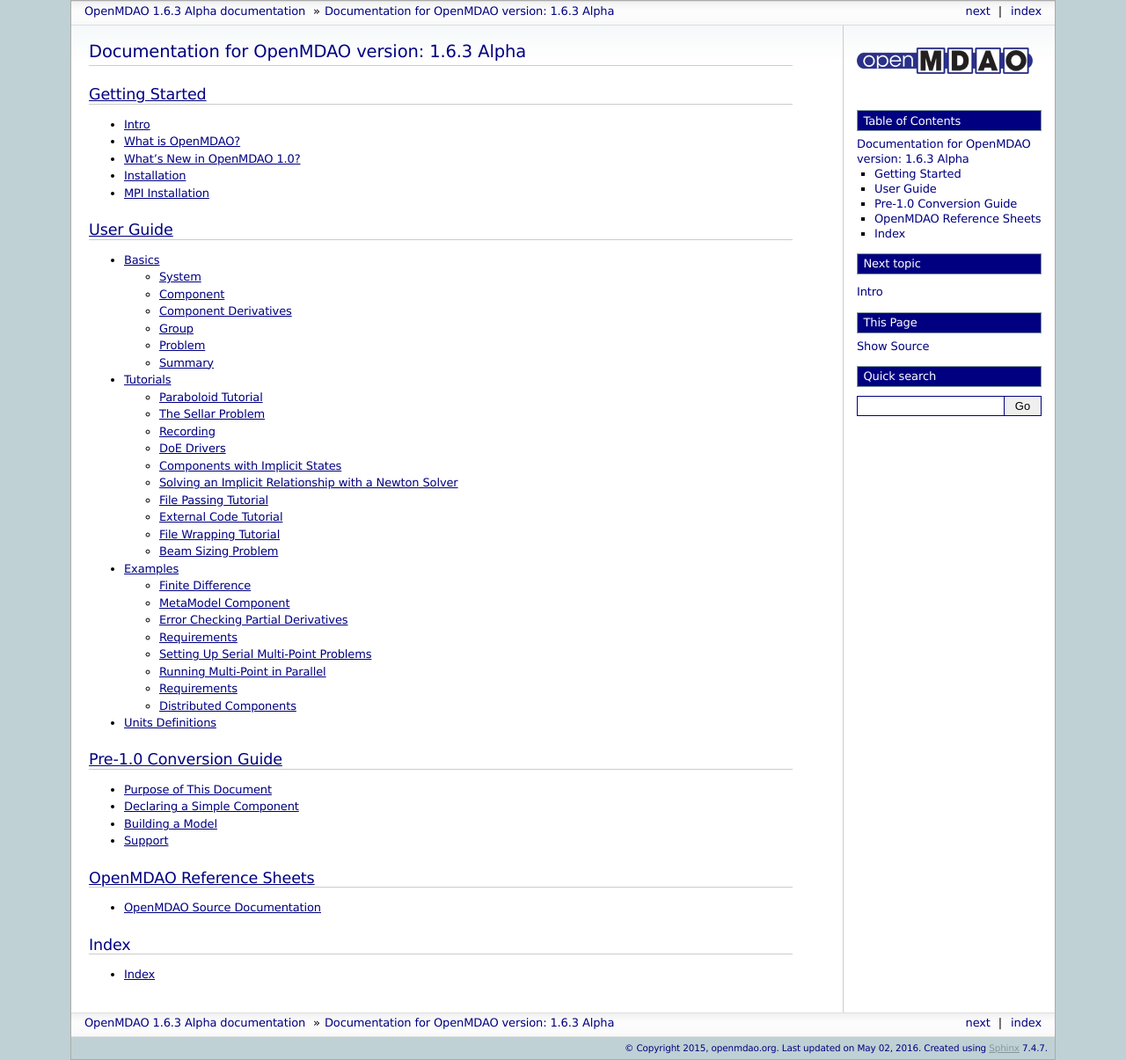
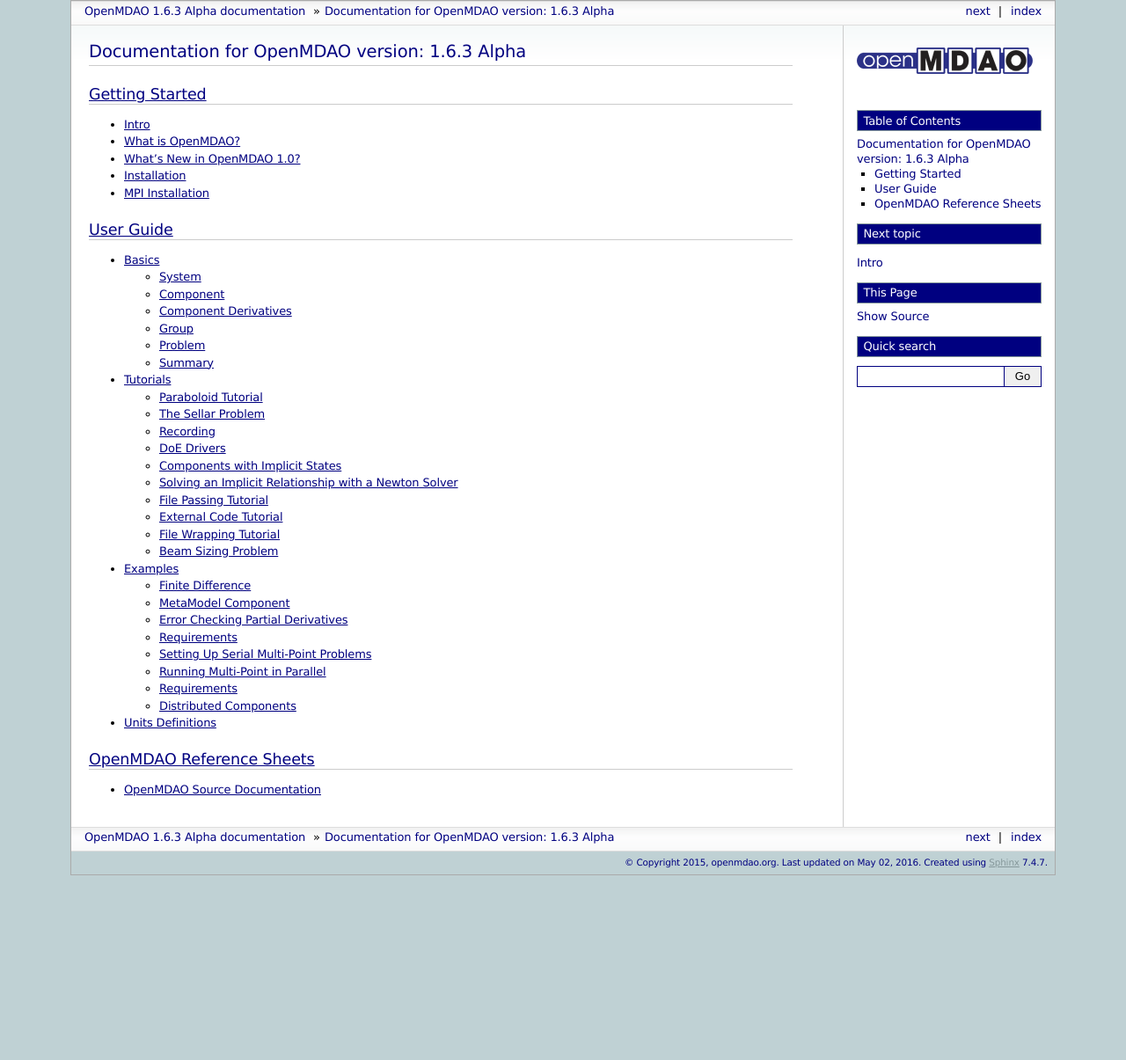
Before and after one commit to OpenMDAO/OpenMDAO1, a Sphinx documentation site: the page built from openmdao/docs/index.rst, in a window 1280 px wide. Shown: the whole page at 88% size. Built offline with Sphinx 7.4.7, drawn with Linux system fonts in a browser that asks for light colours; after the commit the page ends 995 px from its top, so only the background shows below that; part of the change alters nothing that is shown.

Commit message:
fixing broken links, removing conversion guide, pruning toctree depth of source docs

```diff
--- a/openmdao/docs/conversion-guide/conversion.rst
+++ /dev/null
@@ -1,514 +0,0 @@
-
-.. _Conversion-Guide:
-
-========================
-Purpose of This Document
-========================
-
-The purpose behind the OpenMDAO Conversion Guide is to help users of previous
-versions of OpenMDAO (versions up to and including 0.13.0) to change their models
-over to the new OpenMDAO 1.0.0 design.  This will require some re-thinking and
-re-structuring.  If you are new to OpenMDAO, you should be able to start writing
-new models, and this guide should not pertain to you.  You should check out our
-`OpenMDAO User Guide`_.
-
-.. _OpenMDAO User Guide: ../usr-guide/basics.html
-
-If you do not have OpenMDAO v 1.0 installed, you should first view our `Getting
-Started Guide`_.  Then we would recommend becoming familiar with the new building
-blocks of OpenMDAO in the User Guide's 'Basics_' section
-
-.. _Getting Started Guide: ../getting-started/install.html
-.. _Basics: ../usr-guide/basics.html
-
-
-Conceptually, the core building blocks of OpenMDAO 1.0 are similar to those
-found in previous versions, but the syntax you use to define those building blocks
-is different.  This guide will start by describing the differences you'll
-see when defining a Component.  Then we'll move on to the process of connecting
-your Components and building your model.
-
-============================
-Declaring a Simple Component
-============================
-
-We'll start off by defining a very simple component, one that has an
-input *x* and an output *y*, both having a value of type *float*.
-When the component runs, it will assign the value of `x*2.0` to *y*.
-
--------
-Imports
--------
-
-To define our new class, we need to import some class definitions.  In old
-OpenMDAO, we had to import the definition of Component and the trait class
-Float.
-
-::
-
-    from openmdao.main.api import Component
-    from openmdao.main.datatypes.api import Float
-
-
-In new OpenMDAO, we just need the definition of Component, but it now lives
-in a different location.
-
-::
-
-    from openmdao.api import Component
-
--------------------
-Declaring Variables
--------------------
-
-Our component needs 2 variables, *x* and *y*.  In old OpenMDAO, variables
-were typically declared at the class level.
-
-::
-
-    class Times2(Component):
-        x = Float(1.0, iotype='in', desc='my var x')
-        y = Float(2.0, iotype='out', desc='my var y')
-
-
-In new OpenMDAO, we add variables in our component's *__init__* method,
-using component methods *add_param* to add an input, *add_output* to
-add an output, and *add_state* to add a state variable.  For our
-component, it would look like this:
-
-::
-
-    class Times2(Component):
-        def __init__(self):
-            self.add_param('x', 1.0, desc='my var x')
-            self.add_output('y', 2.0, desc='my var y')
-
-
-The various *add_\** methods in new OpenMDAO allow arbitrary metadata to
-be specified as keyword arguments in the same manner that they were
-specified in *Float* and the other trait constructors in older versions,
-so you could do the following, for example:
-
-::
-
-    def __init__(self):
-        self.add_param('z', 1.0, units='ft', weird_meta='foo')
-
-
-The example above also specifies *units*.  New OpenMDAO uses the same unit names
-that work in the same way as in old OpenMDAO.
-
-
------------------------------
-Specifying how Data is Passed
------------------------------
-
-In both old and new versions of OpenMDAO, data can be passed between
-components in two different ways. By default, variables that are
-differentiable are passed as part of a flattened numpy *float* array.
-Other variables are just passed by reference.  To force a variable to
-be passed by value in old OpenMDAO, you would set the *noflat* metadata
-to *True* when creating the variable, for example:
-
-::
-
-    x = Float(1.0, iotype='in', desc='my var x', noflat=True)
-
-
-In new OpenMDAO, you would set the *pass_by_obj* metadata to *True*, e.g.,
-
-::
-
-    self.add_output('y', 2.0, pass_by_obj=True)
-
-
-.. caution::
-
-    When you force a variable to be *pass_by_obj*, you are excluding
-    it from all derivative calculations, which could result in incorrect answers,
-    so use *pass_by_obj* with caution.
-
-
----------------------
-Defining Calculations
----------------------
-
-In old OpenMDAO, we would specify how our component updates its outputs based
-on the values of its inputs by defining an *execute* method.
-
-::
-
-    def execute(self):
-        self.y = self.x * 2.0
-
-
-In new OpenMDAO, we do the same thing by defining a *solve_nonlinear* method.
-
-::
-
-    def solve_nonlinear(self, params, unknowns, resids):
-        unknowns['y'] = params['x'] * 2.0
-
-
-Aside from the name change, the other big difference here is that the
-variables are no longer attributes of our component.  Our inputs now live
-in the *params* dict-like-object and our outputs are found in the
-*unknowns* dict-like-object.
-
-One really nice feature of this new syntax is a very clear separation between
-framework variables and regular python attributes. Anything that OpenMDAO knows
-about, and should be passed around by its data passing system, will live in *params*,
-*unknowns*, or *resids*.
-
---------------------
-Defining Derivatives
---------------------
-
-In old OpenMDAO, we specified a Jacobian as a monolithic dense ndarray in the
-*linearize* method.
-
-::
-
-    def linearize(self):
-        J = numpy.array([2.0])
-        return J
-
-In new OpenMDAO, the jacobian is instead stored in a dictionary whose keys
-are (output, input) tuples. This is a much more convenient manner for
-specifying the derivatives, especially for large numbers of variables.
-Also, there is no longer any need for the *list_deriv_vars* function from
-older versions.
-
-::
-
-    def linearize(self, params, unknowns, resids):
-        J = {}
-        J[('y', 'x')] = numpy.array([2.0])
-        return J
-
-
-If your component does not have derivatives, you *must* set it up to be
-finite-differenced. Old OpenMDAO handled this automatically, but you now need to
-manually force the finite difference by:
-
-::
-
-    self.fd_options['force_fd'] = True
-
-Here, self is the component instance. You can set any `Component` or `Group`
-to be finite differenced by setting this option to True. If you force finite
-difference around a group, then you are taking the FD across that group as a
-single block.
-
---------------
-Variable Trees
---------------
-
-Vartrees are supported in new OpenMDAO, but they are much simpler now.
-We will show you the differences in how they are declared.
-
-.. note::
-
-  Vartrees don't have full functionality in 1.0 yet. The most notable missing
-  feature is a convenience method to connect whole vartrees between two components.
-  Currently, you have to connect it one variable at a time, or write your own
-  convenience method. We'll be working to get better support for vartrees in the
-  near future.
-
-For Old OpenMDAO:
-
-::
-
-    from openmdao.main.api import Component, VariableTree
-    from openmdao.lib.datatypes.api import Float, VarTree
-
-    class FlightCondition(VariableTree):
-        """Container of variables"""
-
-        airspeed = Float(120.0, units='nmi/h')
-        angle_of_attack = Float(0.0, units='deg')
-        sideslip_angle = Float(0.0, units='deg')
-
-
-    class AircraftSim(Component):
-        """This component contains variables in a VariableTree"""
-
-        # create VarTrees to handle updates to our FlightCondition attributes
-        fcc1 = VarTree(FlightCondition(), iotype='in')
-        fcc2 = VarTree(FlightCondition(), iotype='out')
-
-
-And for new OpenMDAO:
-
-::
-
-    from openmdao.api import Component
-
-    class AircraftSim(Component):
-        def __init__(self):
-
-            self.add_param('fcc1:airspeed', 120.0, units='nmi/h')
-            self.add_param('fcc1:angle_of_attack', 0.0, units='deg')
-            self.add_param('fcc1:sideslip_angle', 0.0, units='deg')
-
-            self.add_output('fcc2:airspeed', 120.0, units='nmi/h')
-            self.add_output('fcc2:angle_of_attack', 0.0, units='deg')
-            self.add_output('fcc2:sideslip_angle', 0.0, units='deg')
-
-The main difference here is that you don't actually create a new class to hold
-the hierarchical data structure. Instead, you just create variables with a
-hierarchical naming pattern; a ":" is used to delineate different levels of the
-data structure. Each individual leaf behaves like any other variable.
-
--------------------------
-Full Component Definition
--------------------------
-
-Putting together the code from the previous sections, we get the following
-component definition for old OpenMDAO:
-
-::
-
-    from openmdao.main.api import Component
-    from openmdao.main.datatypes.api import Float
-
-    class Times2(Component):
-        x = Float(1.0, iotype='in', desc='my var x')
-        y = Float(2.0, iotype='out', desc='my var y')
-
-        def execute(self):
-            self.y = self.x * 2.0
-
-        def list_deriv_vars(self):
-            return ('x', ), ('y',
-            )
-        def linearize(self):
-            J = numpy.array([2.0])
-            return J
-
-And for new OpenMDAO:
-
-::
-
-    from openmdao.api import Component
-
-    class Times2(Component):
-        def __init__(self):
-            self.add_param('x', 1.0, desc='my var x')
-            self.add_output('y', 2.0, desc='my var y')
-
-        def solve_nonlinear(self, params, unknowns, resids):
-            unknowns['y'] = params['x'] * 2.0
-
-        def linearize(self, params, unknowns, resids):
-            J = {}
-            J[('y', 'x')] = numpy.array([2.0])
-            return J
-
-To summarize the differences in Component definition:
-
-- The *execute* method is now called *solve_nonlinear*.
-- Variables are declared in *__init__* instead of at class level.
-- Variables are no longer attributes of the Component but instead are
-  accessed via the *params* and *unknowns* objects that are passed into
-  *solve_nonlinear*.
-- In Variable metadata, *noflat* is now *pass_by_obj*.
-- The `Component` class definition is imported from a different place.
-- OpenMDAO no longer uses the strong typing of Traits, so the associated
-  imports (e.g. *Float*) are no longer needed.
-
-================
-Building a Model
-================
-
--------------------
-Grouping Components
--------------------
-
-In old OpenMDAO, Components can be grouped together in an Assembly,
-e.g.,
-
-::
-
-    asm = Assembly()
-    asm.add('comp1', Times2())
-    asm.add('comp2', Times2())
-
-
-In new OpenMDAO, grouping of Components is done using a Group object,
-e.g.,
-
-::
-
-    group = Group()
-    group.add('comp1', Times2())
-    group.add('comp2', Times2())
-
--------------------
-Promoting Variables
--------------------
-
-In old OpenMDAO, Assemblies are Components and can have their own
-variables, and these variables can be either explicitly linked to
-variables on the Assembly's internal Components using *connect*, or
-can be automatically created and linked using the *create_passthrough*
-convenience function.  For example:
-
-::
-
-    asm = Assembly()
-    asm.add('comp1', Times2())
-    asm.create_passthrough('comp1.x')
-
-
-In new OpenMDAO, Groups are NOT Components and do not have their
-own variables.  Variables can be promoted to the Group level by
-passing the *promotes* arg to the *add* call, e.g.,
-
-::
-
-    group = Group()
-    group.add('comp1', Times2(), promotes=['x'])
-
-This will allow the variable *x* that belongs to *comp1* to be accessed
-via *group.params['x']*.
-
------------------
-Linking Variables
------------------
-
-In old OpenMDAO, linking two variables within an Assembly is done
-by calling the *connect* method on the Assembly.
-
-::
-
-    asm.connect('comp1.y', 'comp2.x')
-
-
-In new OpenMDAO, *explicitly* linking two variables within a Group
-is done by calling the *connect* method on the Group.
-
-::
-
-    group.connect('comp1.y', 'comp2.x')
-
-Linking in new OpenMDAO can also be done *implicitly*, by using the
-*promotes* arg in the *add* call that we saw earlier. See
-`Basics, Group`_ for details of linking using
-promotion.
-
-.. _Basics, Group: ../usr-guide/basics.html#Group
-
------------------------------------
-Connecting Parts of Array variables
------------------------------------
-
-In old OpenMDAO, you can put array entry references in your
-*connect* statement.  For example, to connect a slice of an
-output variable to an input variable, you can do the following:
-
-::
-
-    asm.connect('mycomp1.y[2:10]', 'mycomp2.x')
-
-
-In new OpenMDAO, you would do it like this:
-
-::
-
-    group.connect('mycomp1.y', 'mycomp2.x', src_indices=range(2,10))
-
-.. note::
-
-  Support for setting *src_indices* to a slice object or tuple is likely
-  in the future, but for now, you must specify *all* of the indices.
-
-.. caution::
-
-  Old OpenMDAO also supported specifying array entries on the destination
-  variable, e.g.,
-
-  ::
-
-      asm.connect('mycomp1.y', 'mycomp2.x[5]')
-
-  New OpenMDAO does not support that functionality.
-
-----------
-Model Tree
-----------
-
-In both old and new OpenMDAO, the model has a tree structure.  In old OpenMDAO,
-the tree has an Assembly at the top, and that Assembly contains Components
-and/or other Assemblies. In new OpenMDAO, the top of the tree is a
-Problem object, and that Problem contains a single Group called *root* that
-contains the rest of the model. A Group cannot be executed unless it is
-contained within a Problem object and that Problem's *setup* method has been
-called.
-
--------------------
-Drivers and Solvers
--------------------
-
-In old OpenMDAO, every Assembly has a Driver, and a Driver can be an optimizer
-**or** a Solver, as well as some other iterative executive like a DOEDriver, etc.
-
-In new OpenMDAO, a Solver is **not** a Driver, and only the Problem object
-can have a Driver. Every Group has a nonlinear solver and a linear solver.
-The default nonlinear solver is RunOnce, which just runs solve_nonlinear once
-on each of its children. The default linear solver is ScipyGMRES, just as it
-was in old OpenMDAO.
-
----------------
-Execution Order
----------------
-
-In old OpenMDAO, execution order of the components within an Assembly is
-determined by a combination of the order of the names in the Driver's
-*workflow* attribute and the order of the data flow, which is determined
-automatically based on connections between components.
-
-In new OpenMDAO, subsystems within a Group are executed in an
-automatically determined order based on the direction of data flow between
-them.  You can override the automatic ordering by calling the
-*set_order* method on the Group, giving it a list of names of subsystems
-in the order that you want. The *setup* method of Problem will report any
-out-of-order systems that it finds.
-
------------------
-Running the Model
------------------
-
-The full code for defining and running our old OpenMDAO model, leaving out
-the necessary imports, is the following:
-
-::
-
-    asm = Assembly()
-    asm.add('comp1', Times2())
-    asm.add('comp2', Times2())
-    asm.connect('comp1.y', 'comp2.x')
-    asm.run()
-
-The corresponding model in new OpenMDAO looks like this:
-
-::
-
-    prob = Problem(root=Group())
-    prob.root.add('comp1', Times2())
-    prob.root.add('comp2', Times2())
-    prob.root.connect('comp1.y', 'comp2.x')
-    prob.setup()
-    prob.run()
-
-
-=======
-Support
-=======
-
-Moving your previous models to OpenMDAO 1.0 may be a bit of work, but one
-that we feel will be worth the effort.  If things get confusing or
-difficult, we're here to help.  Ask conversion questions at `the old forum`_,
-or email us at support@openmdao.org .
-
-.. _the old forum: http://openmdao.org/forum
--- a/openmdao/docs/getting-started/install.rst
+++ b/openmdao/docs/getting-started/install.rst
@@ -61,7 +61,7 @@ Our most unique capability is our automatic analytic multidisciplinary derivativ
 Provide analytic derivatives for each of your components, and
 OpenMDAO will solve the chain-rule across your entire model, to compute system-
 level derivatives for Newton solvers and/or gradient-based optimizers. This lets you
-solve really large non-linear problems, like a `cubesat design <http://openmdao.org/publications/gray_hearn_moore_et_al_multidisciplinary_derivatives.pdf>`_
+solve really large non-linear problems, like a `cubesat design <http://openmdao.org/pubs/Gray_Hearn_Moore_EtAl-_2014_-Multidisciplinary_Derivatives.pdf>`_
 with over 25,000 design variables using adjoint derivatives.
 
 You don't have to provide analytic derivatives for all of the components. OpenMDAO just
@@ -69,7 +69,7 @@ finite-differences components that are missing them and then computes semi-analy
 multidisciplinary derivatives. Semi-analytic derivatives offer a fast and easy
 way to gain a lot of computational efficiency. For example, they gave us a 5x
 reduction in compute cost for an `aero-structural wind turbine optimization
-<http://openmdao.org/publications/gray_hearn_moore_et_al_multidisciplinary_derivatives.pdf>`_.
+<http://openmdao.org/pubs/Gray_Hearn_Moore_EtAl-_2014_-Multidisciplinary_Derivatives.pdf>`_.
 
 ===========================
 What's New in OpenMDAO 1.0?
--- a/openmdao/docs/index.rst
+++ b/openmdao/docs/index.rst
@@ -30,16 +30,6 @@ Documentation for OpenMDAO version: |release|
    usr-guide/examples.rst
    usr-guide/units.rst
 
-===========================
-`Pre-1.0 Conversion Guide`_
-===========================
-
-.. _Pre-1.0 Conversion Guide: conversion-guide/conversion.html
-
-.. toctree::
-   :maxdepth: 1
-
-   conversion-guide/conversion.rst
 
 ============================
 `OpenMDAO Reference Sheets`_
@@ -48,12 +38,6 @@ Documentation for OpenMDAO version: |release|
 .. _OpenMDAO Reference Sheets: srcdocs/index.html
 
 .. toctree::
-   :maxdepth: 3
+   :maxdepth: 1
 
    srcdocs/index.rst
-
-=====
-Index
-=====
-
-* :ref:`genindex`
```
